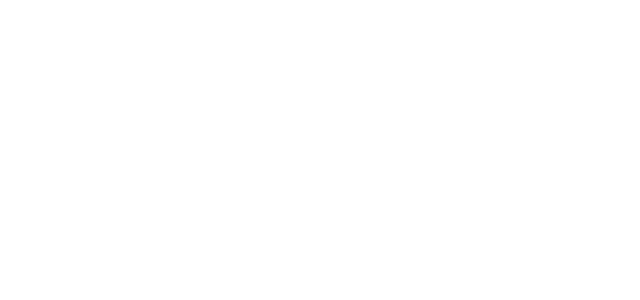
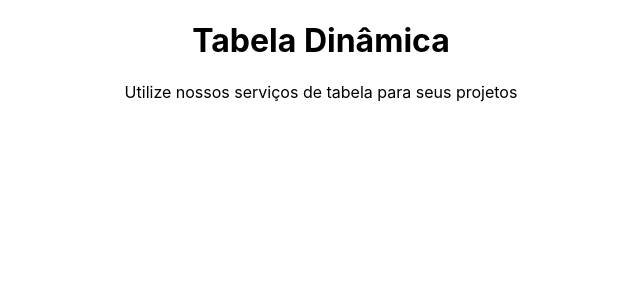
Before and after one commit to Web-LIA/Tabela-Dinamica, a React (Create React App) app: page / in a window 1280 px wide. Shown: the top 300 px of the page, without its empty margins (319-959 px from the left). Built offline with nearby package versions, Linux system fonts and the light colour scheme.

Commit message:
Add: adicionar /themes/home.module.css em components

```diff
--- a/src/pages/Home.jsx
+++ b/src/pages/Home.jsx
@@ -3,7 +3,8 @@
 function Home(){
     return (
             <div>
-                <p></p>
+                <h1>Tabela Dinâmica</h1>
+                <p>Utilize nossos serviços de tabela para seus projetos</p>
             </div>
     )
 }
```
Also changed, not shown: src/components/themes/home.module.css (added).
